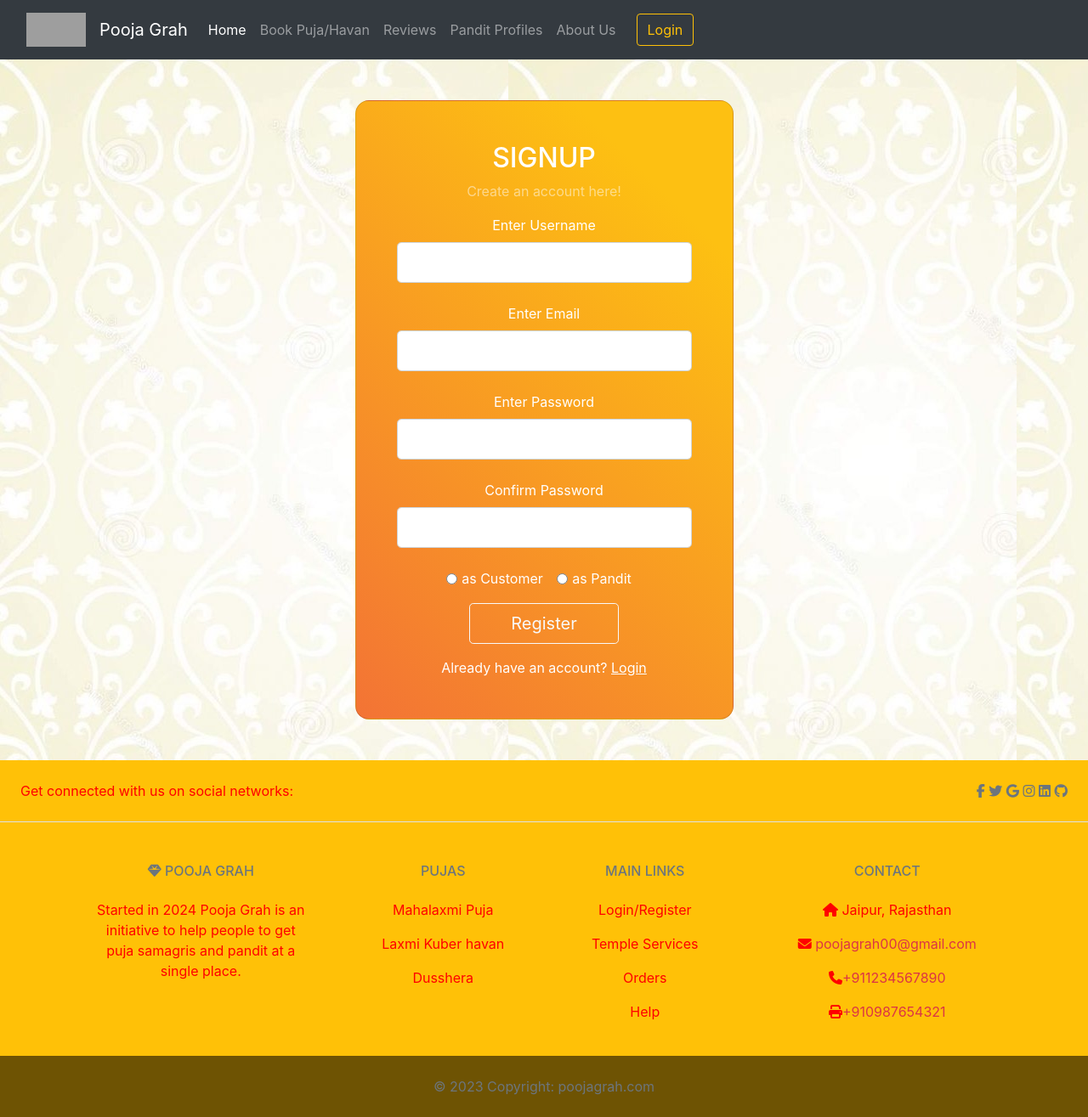
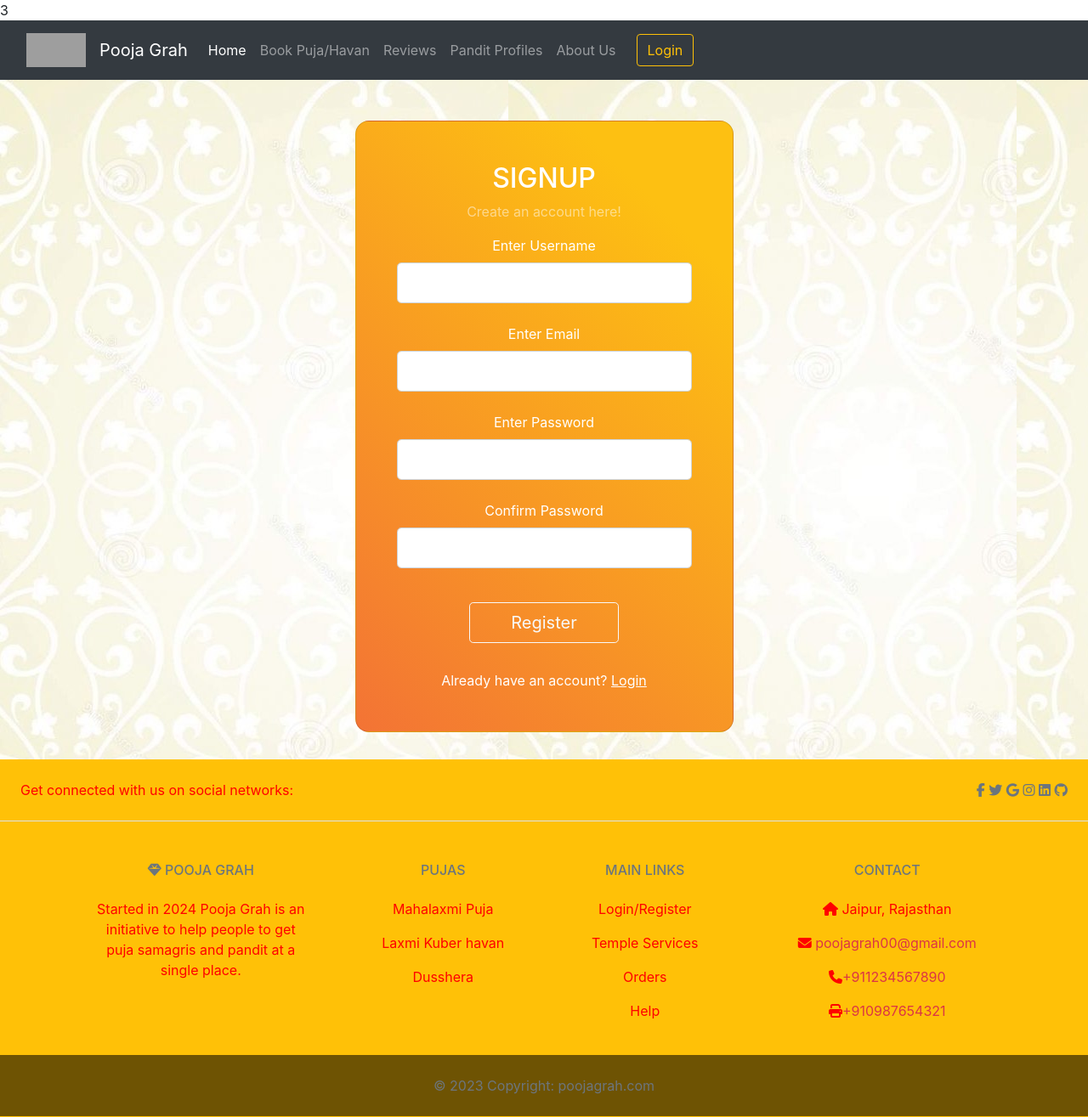
Before and after one commit to Muskan-kumawat/Pooja-Grah, a Django app: page /sign-up/ in a window 1280 px wide. Shown: the whole page at 85% size. Run offline with Django 3.2, Linux system fonts and the light colour scheme; parts of the project's set-up code (start-up, migrations or seed data) failed here and were passed over; some libraries are stand-ins or nearby versions; grey boxes are pictures that could not be loaded.

Commit message:
Update signup.html

```diff
--- a/main/templates/signup.html
+++ b/main/templates/signup.html
@@ -1,4 +1,5 @@
-{% load static %}
+
+3{% load static %}
 <!DOCTYPE html>
 <html lang="en">
   <head>
@@ -150,7 +151,7 @@
                               </div>
 
                               <div>
-                                  <div class="form-check form-check-inline ">
+<!--                                   <div class="form-check form-check-inline ">
                                       <input class="form-check-input" type="radio" name="inlineRadioOptions"
                                           id="inlineRadio1" value="option1">
                                       <label class="form-check-label " for="inlineRadio1">as Customer</label>
@@ -159,7 +160,7 @@
                                       <input class="form-check-input" type="radio" name="inlineRadioOptions"
                                           id="inlineRadio2" value="option2">
                                       <label class="form-check-label " for="inlineRadio2">as Pandit</label>
-                                  </div>
+                                  </div> -->
                               </div>
 
                               <!-- <p class="small mb-5 pb-lg-2"><a class="text-white-50" href="#!">Forgot password?</a>
```
